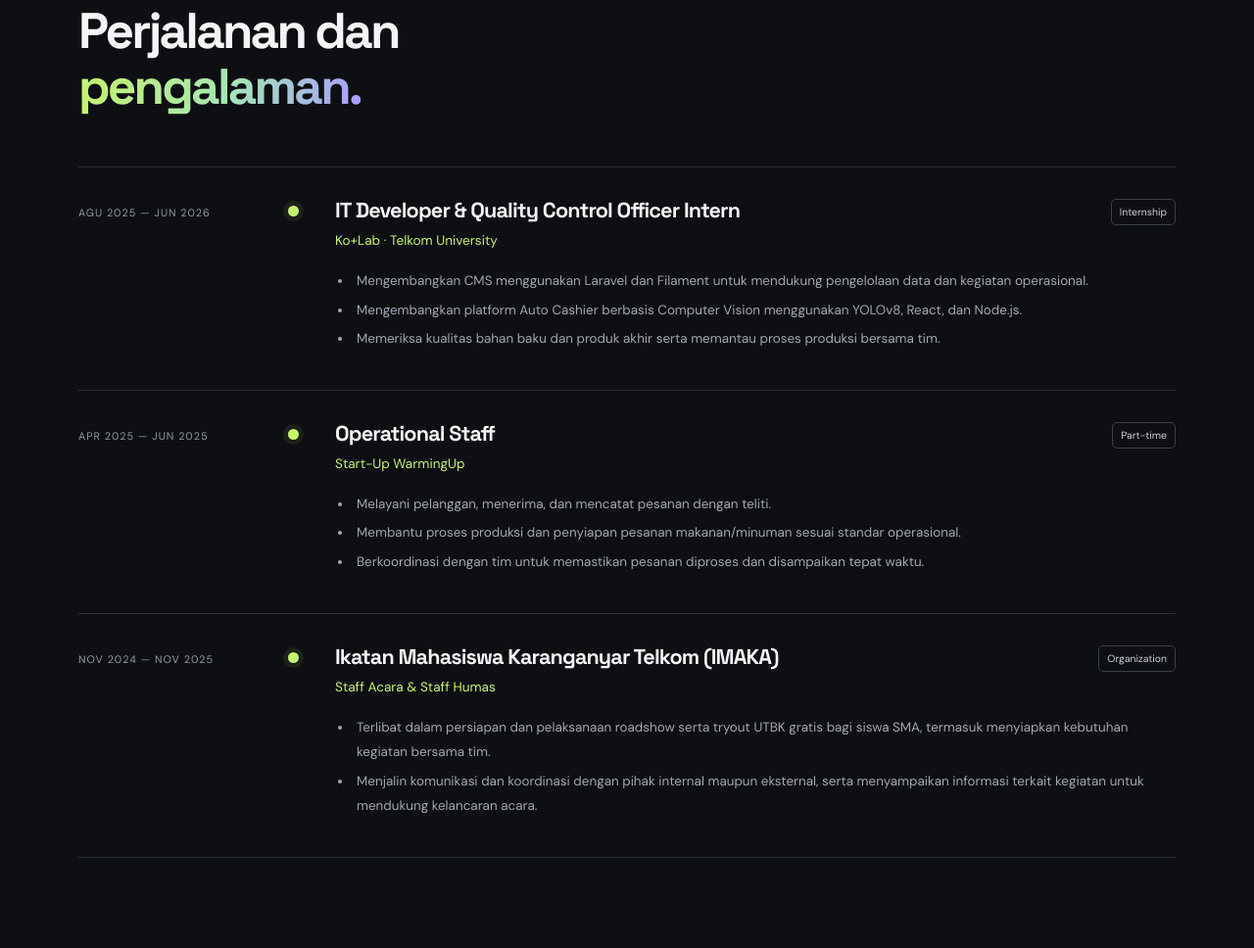
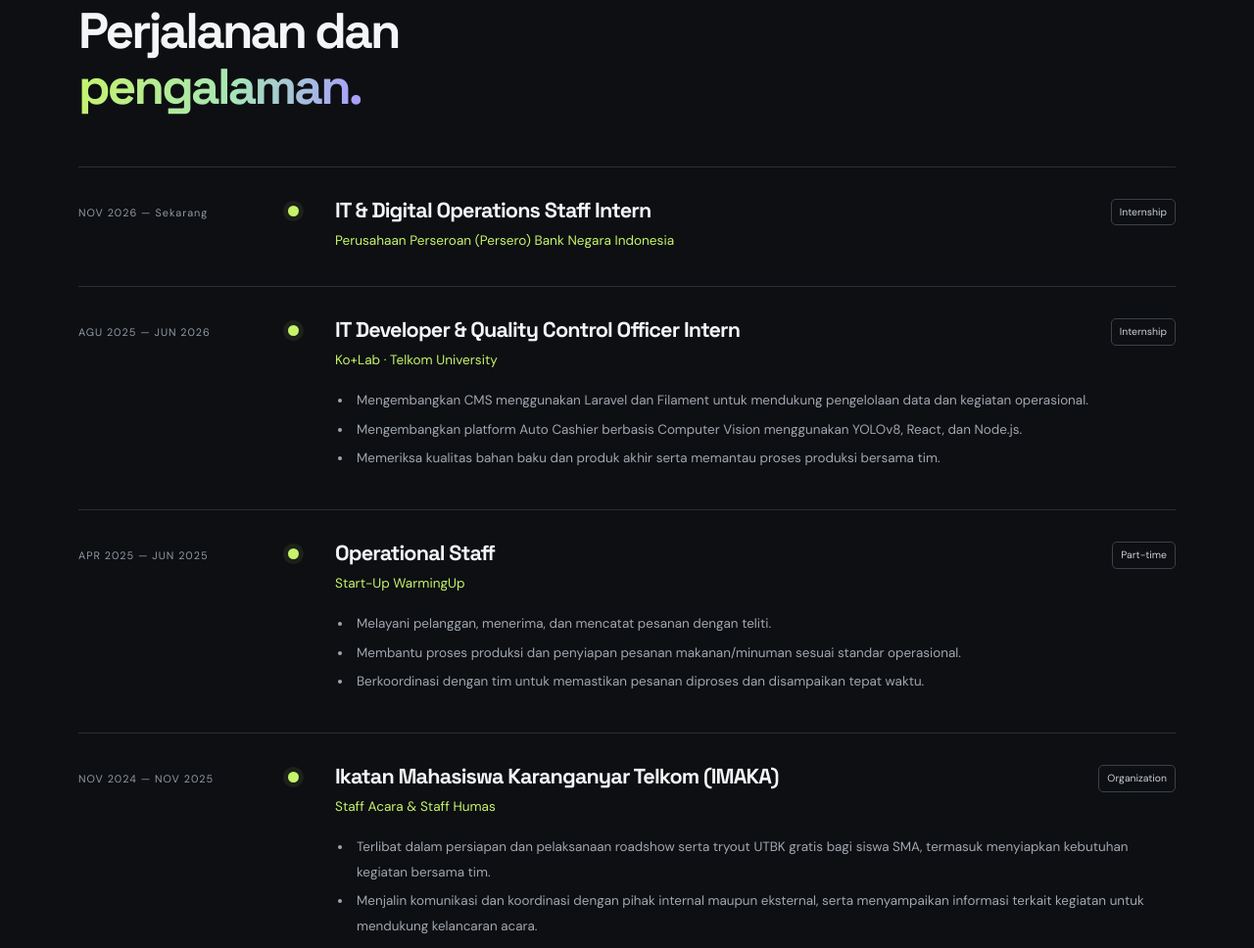
Before and after one commit to wikaaa11/Website-Portofolio, a plain HTML site: page index.html in a window 1280 px wide. Shown: the part 3229-4197 px from the top of the page at 98% size. Drawn offline with Linux system fonts and the light colour scheme.

Commit message:
menambahkan pengalaman

```diff
--- a/index.html
+++ b/index.html
@@ -116,10 +116,11 @@
       <div class="container">
         <div class="section-heading"><p class="eyebrow">04 / EXPERIENCE</p><h2>Perjalanan dan<br><span class="gradient-text">pengalaman.</span></h2></div>
         <div class="timeline">
+          <article class="timeline-item"><div class="timeline-date">NOV 2026 — Sekarang</div><div class="timeline-marker"></div><div class="timeline-content"><div class="timeline-top"><div><h3>IT & Digital Operations Staff Intern</h3><p class="company">Perusahaan Perseroan (Persero) Bank Negara Indonesia</p></div><span class="type-pill">Internship</span></div></div></article>
           <article class="timeline-item"><div class="timeline-date">AGU 2025 — JUN 2026</div><div class="timeline-marker"></div><div class="timeline-content"><div class="timeline-top"><div><h3>IT Developer & Quality Control Officer Intern</h3><p class="company">Ko+Lab · Telkom University</p></div><span class="type-pill">Internship</span></div><ul><li>Mengembangkan CMS menggunakan Laravel dan Filament untuk mendukung pengelolaan data dan kegiatan operasional.</li><li>Mengembangkan platform Auto Cashier berbasis Computer Vision menggunakan YOLOv8, React, dan Node.js.</li><li>Memeriksa kualitas bahan baku dan produk akhir serta memantau proses produksi bersama tim.</li></ul></div></article>
           <article class="timeline-item"><div class="timeline-date">APR 2025 — JUN 2025</div><div class="timeline-marker"></div><div class="timeline-content"><div class="timeline-top"><div><h3>Operational Staff</h3><p class="company">Start-Up WarmingUp</p></div><span class="type-pill">Part-time</span></div><ul><li>Melayani pelanggan, menerima, dan mencatat pesanan dengan teliti.</li><li>Membantu proses produksi dan penyiapan pesanan makanan/minuman sesuai standar operasional.</li><li>Berkoordinasi dengan tim untuk memastikan pesanan diproses dan disampaikan tepat waktu.</li></ul></div></article>
           <article class="timeline-item"><div class="timeline-date">NOV 2024 — NOV 2025</div><div class="timeline-marker"></div><div class="timeline-content"><div class="timeline-top"><div><h3>Ikatan Mahasiswa Karanganyar Telkom (IMAKA)</h3><p class="company">Staff Acara &amp; Staff Humas</p></div><span class="type-pill">Organization</span></div><ul><li>Terlibat dalam persiapan dan pelaksanaan roadshow serta tryout UTBK gratis bagi siswa SMA, termasuk menyiapkan kebutuhan kegiatan bersama tim.</li><li>Menjalin komunikasi dan koordinasi dengan pihak internal maupun eksternal, serta menyampaikan informasi terkait kegiatan untuk mendukung kelancaran acara.</li></ul></div></article>
-        </div>
+ </div>
       </div>
     </section>
 
```
